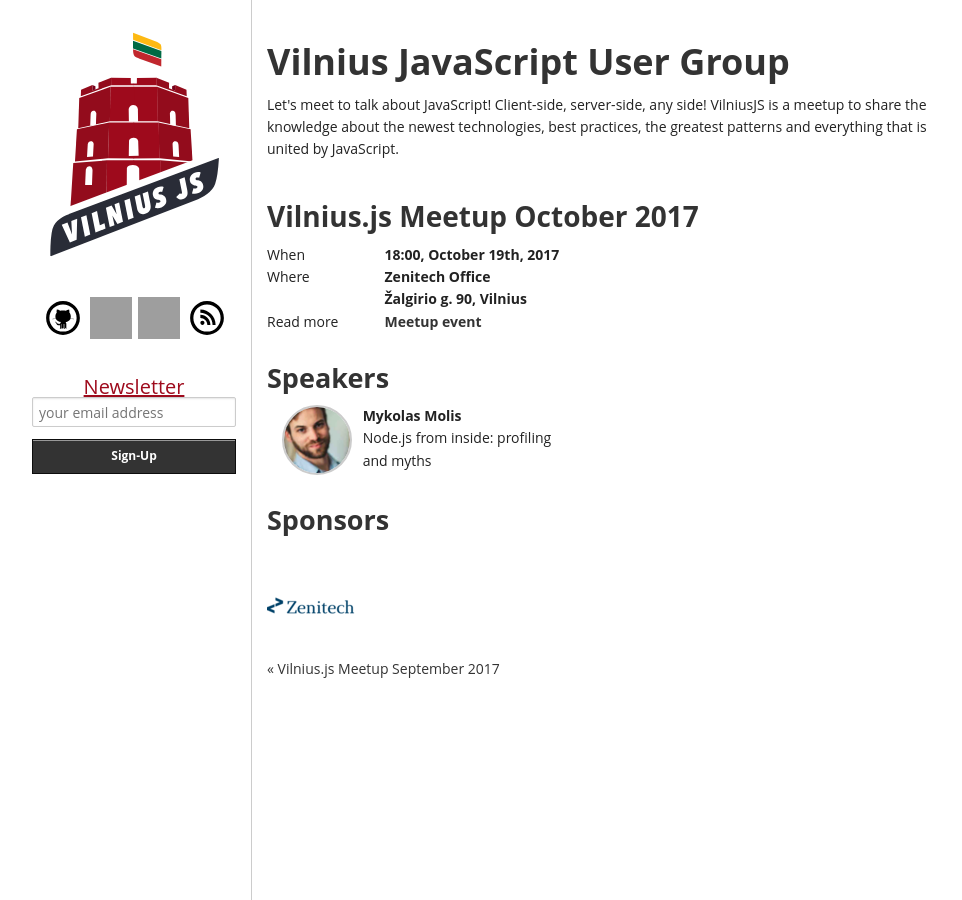
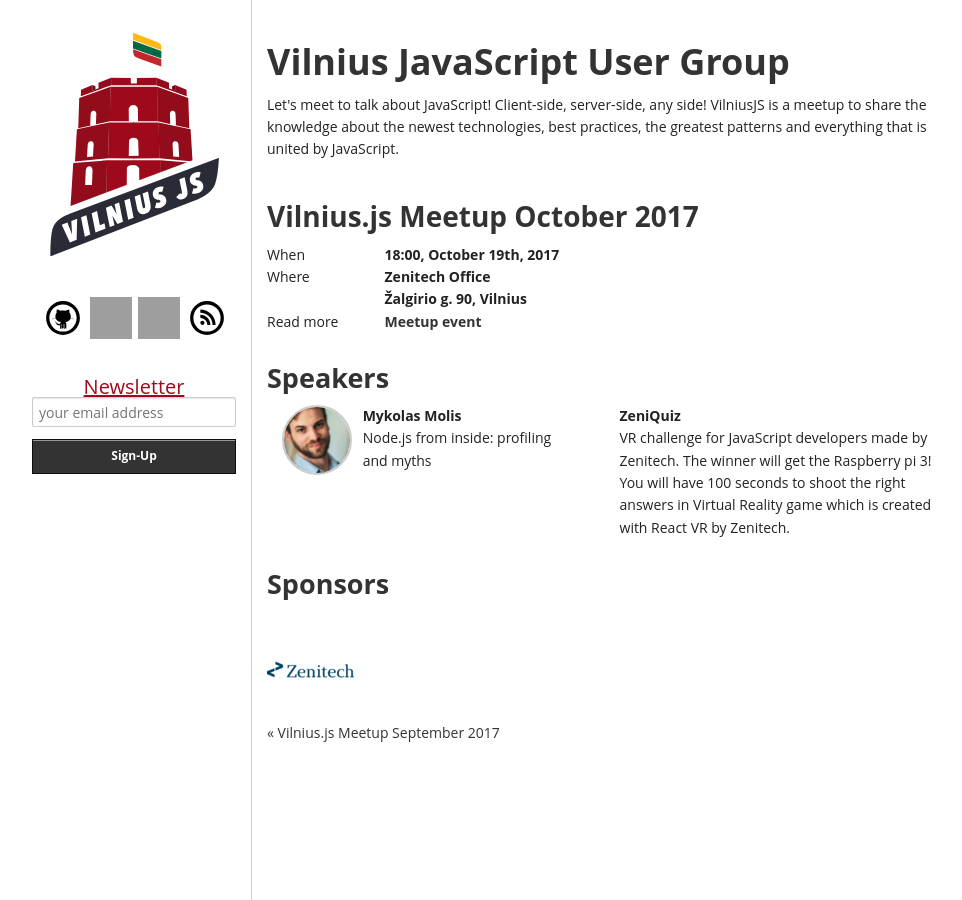
Before and after one commit to VilniusJS/vilniusjs.lt, a Jekyll site: the page built from _posts/2017-09-21-meetup-october.html, in a window 1280 px wide. Shown: the whole page, without its empty margins (153-1115 px from the left). Built offline with Jekyll 4.4.1, drawn with Linux system fonts in a browser that asks for light colours; comment, search, counter and statistics services are not loaded; grey boxes are pictures that could not be loaded.

Commit message:
October 2017 meetup: add an activity instead of second talk

```diff
--- a/_posts/2017-09-21-meetup-october.html
+++ b/_posts/2017-09-21-meetup-october.html
@@ -34,6 +34,10 @@
       <div>Node.js from inside: profiling and myths</div>
     </div>
   </div>
+  <div class="six columns">
+    <strong>ZeniQuiz</strong>
+    <div>VR challenge for JavaScript developers made by Zenitech. The winner will get the Raspberry pi 3! You will have 100 seconds to shoot the right answers in Virtual Reality game which is created with React VR by Zenitech.</div>
+  </div>
 </div>
 
 <h3>Sponsors</h3>
```
